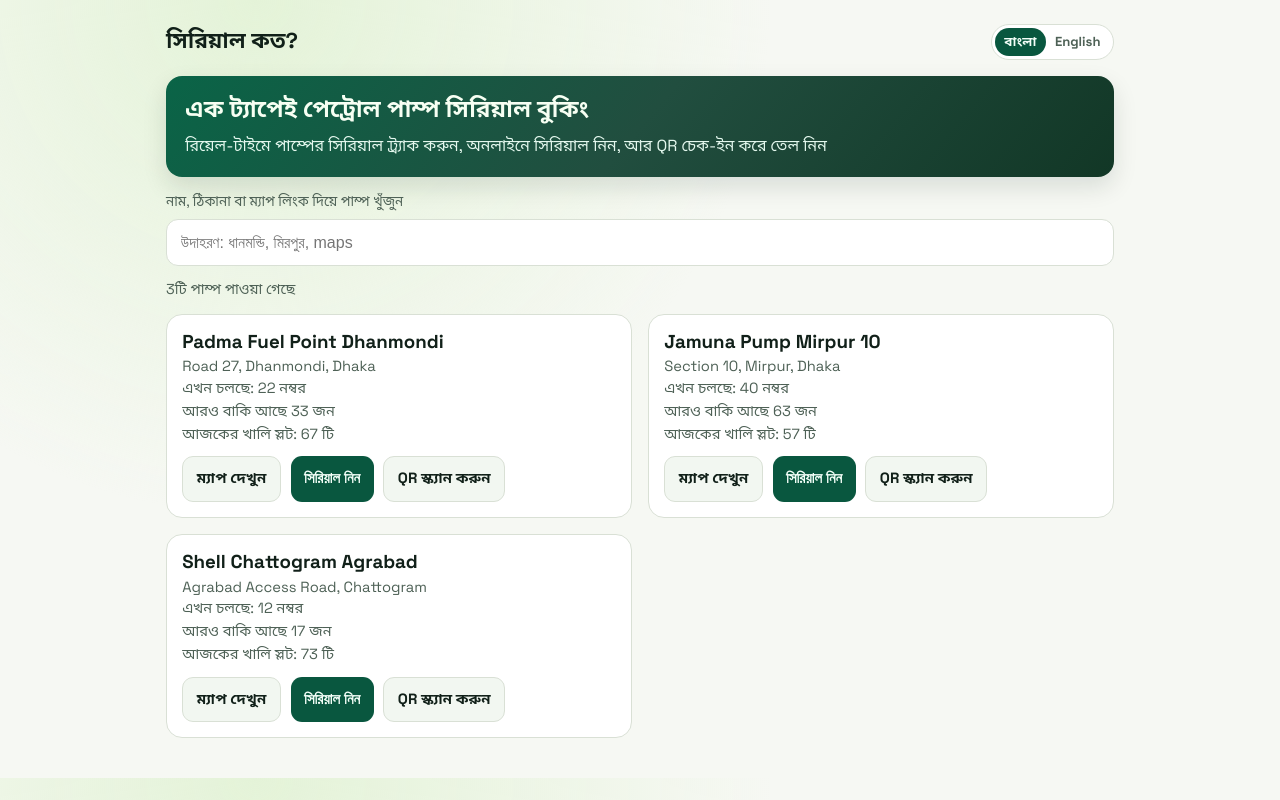
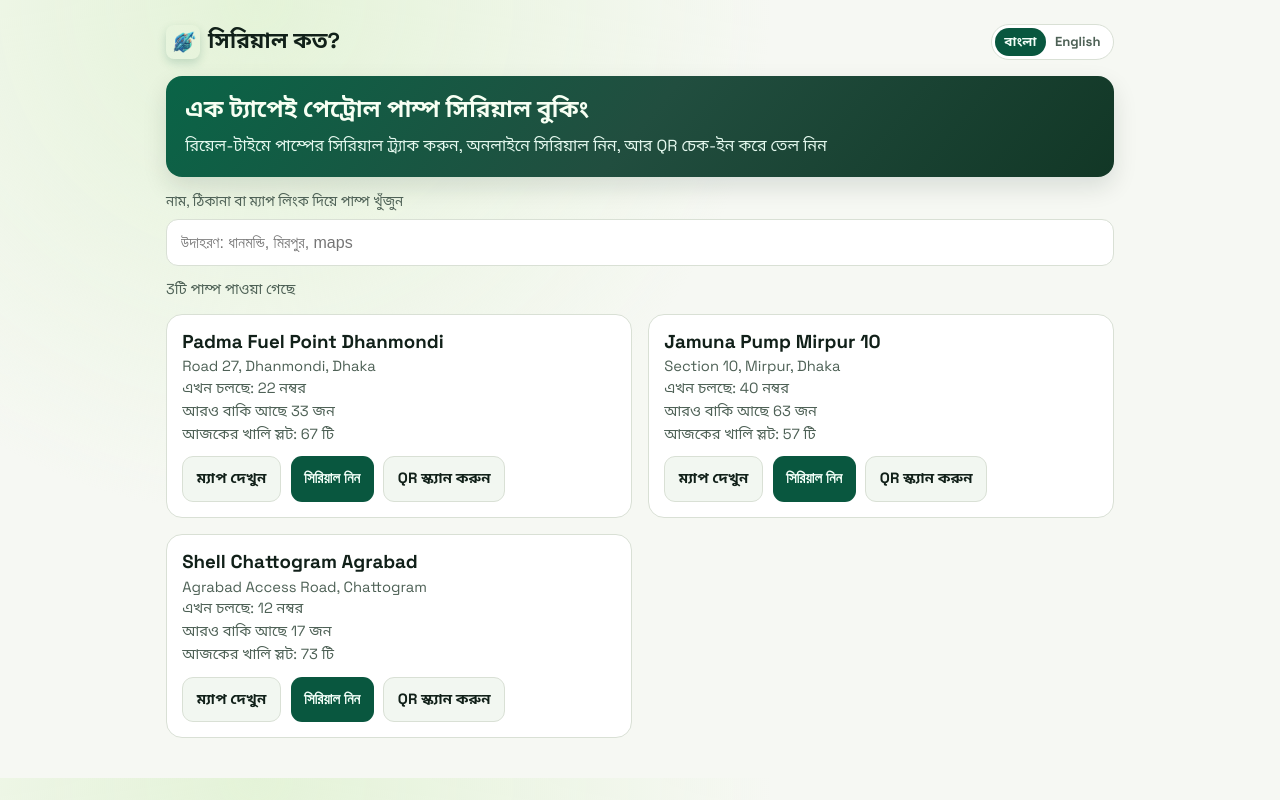
Before and after one commit to Nazm-nahid/queue-manager, a Vue app in the folder frontend/: page / in a window 1280 px wide. Built offline with nearby package versions, Linux system fonts and the light colour scheme.

Commit message:
add logo

```diff
--- a/frontend/index.html
+++ b/frontend/index.html
@@ -3,6 +3,7 @@
   <head>
     <meta charset="UTF-8" />
     <meta name="viewport" content="width=device-width, initial-scale=1.0" />
+    <link rel="icon" type="image/png" href="/logo.png" />
     <meta
       name="description"
       content="Mobile-first petrol pump serial booking and queue tracking app for fast fuel line management."
--- a/frontend/src/App.vue
+++ b/frontend/src/App.vue
@@ -22,7 +22,10 @@
   <div class="app-shell">
     <header class="app-header">
       <div class="header-top">
-        <router-link to="/" class="brand-link">{{t('app.brandName')}}</router-link>
+        <router-link to="/" class="brand-link">
+          <img src="/logo.png" alt="Serial Koto" class="brand-logo" />
+          <span>{{ t('app.brandName') }}</span>
+        </router-link>
         <div class="lang-switch" role="group" aria-label="language switch">
           <button
             type="button"
--- a/frontend/src/styles.css
+++ b/frontend/src/styles.css
@@ -48,8 +48,19 @@
 }
 
 .brand-link {
+  display: inline-flex;
+  align-items: center;
+  gap: 0.5rem;
   font-size: 1.35rem;
   font-weight: 700;
+}
+
+.brand-logo {
+  width: 34px;
+  height: 34px;
+  border-radius: 8px;
+  object-fit: cover;
+  box-shadow: 0 4px 10px rgba(9, 87, 63, 0.18);
 }
 
 .lang-switch {
```
Also changed, not shown: frontend/public/logo.png (added), 11 other files (tests, documents, lock files or other folders).
